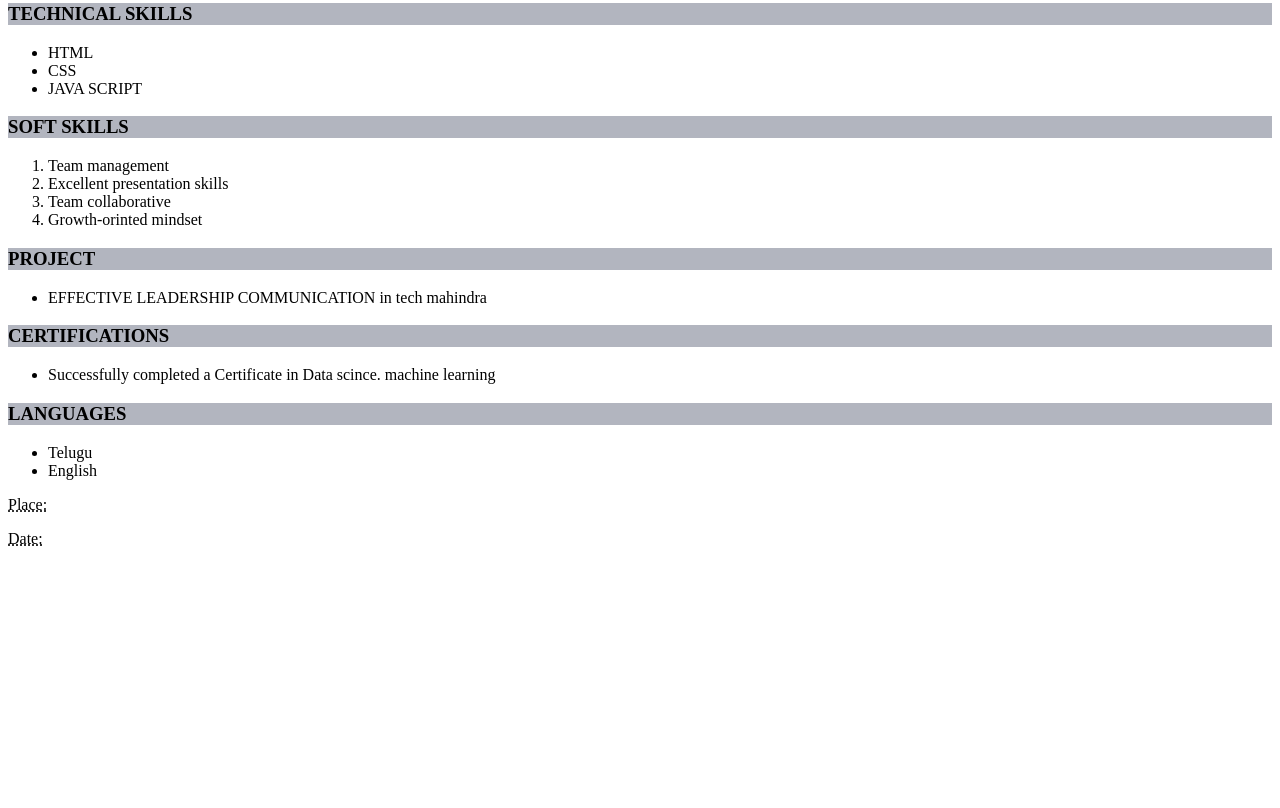
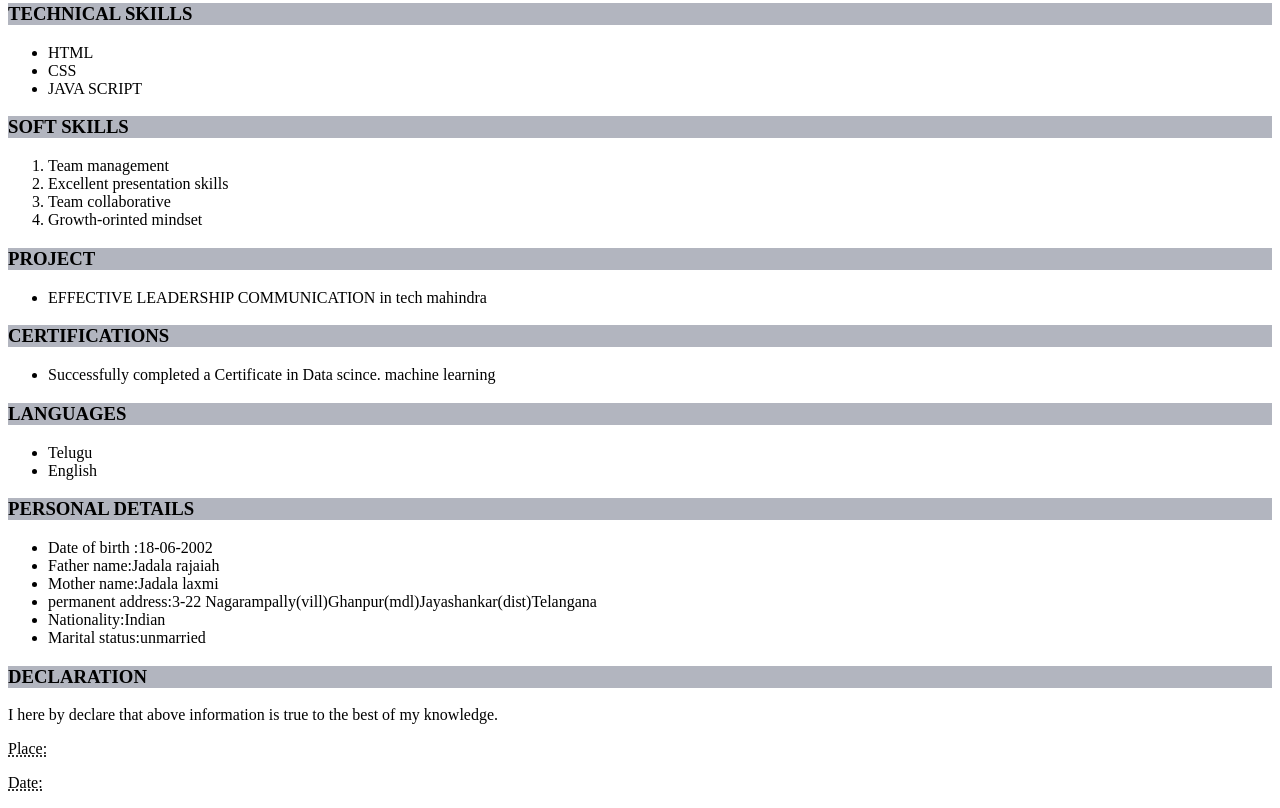
Before and after one commit to Saikumar-gif/day6-repo, a plain HTML site: page index.html in a window 1280 px wide. Shown: the part 402-1210 px from the top of the page. Before the commit the page ends 966 px from the top, so only its background shows below. Drawn offline with Linux system fonts and the light colour scheme.

Commit message:
Add files via upload

```diff
--- a/index.html
+++ b/index.html
@@ -101,6 +101,36 @@ Successfully completed a Certificate in Data scince. machine learning
     </li>
 
 </ul>
+<h3>
+    PERSONAL DETAILS
+</h3>
+<ul>
+    <li>
+        Date of birth      :18-06-2002
+    </li>
+    <li>
+        Father name:Jadala rajaiah
+    </li>
+    <li>
+        Mother name:Jadala laxmi
+    </li>
+    <li>
+        permanent address:3-22 Nagarampally(vill)Ghanpur(mdl)Jayashankar(dist)Telangana
+    </li>
+    <li>
+        Nationality:Indian
+    </li>
+    <li>
+        Marital status:unmarried
+    </li>
+</ul>
+<h3>
+    DECLARATION
+</h3>
+<P>I here by declare that above information is true to the best of my knowledge.</P>
+
+
+
 
 <p>
     <abbr title="bhupalapally,telangana">Place:
@@ -112,5 +142,11 @@ Successfully completed a Certificate in Data scince. machine learning
         Date:
     </abbr>
 </p>
+
+
+
+
+
+
 </body>
 </html>
```
